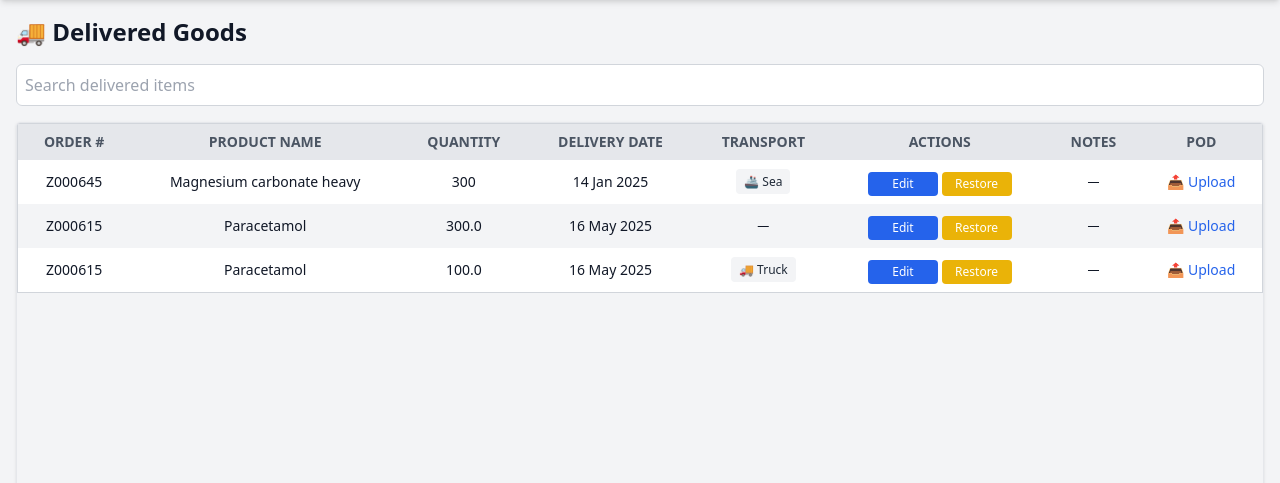
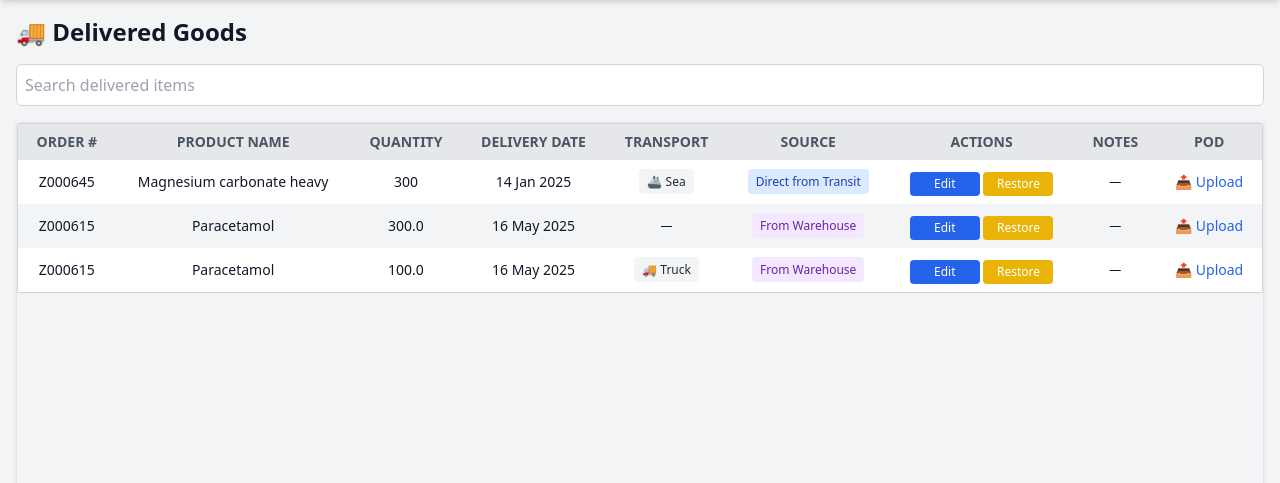
Before and after one commit to romahawk/supply_tracker, a Flask app: page /delivered in a window 1280 px wide. Shown: the part 64-547 px from the top of the page. Run offline with Flask 3, Linux system fonts and the light colour scheme; a user stored in the database is signed in; some libraries are stand-ins or nearby versions.

Commit message:
feat: add and stylize Delivery Source column in Delivered tab
- Introduced new 'Delivery Source' column in Delivered tab
- Styled source values (Direct from Transit / From Warehouse) as Tailwind badges
- Aligned badge UX with 'Status' column in Warehouse tab for consistency
- Improved clarity for delivery origin tracking

```diff
--- a/app/templates/delivered.html
+++ b/app/templates/delivered.html
@@ -40,6 +40,7 @@
                                 class="sort-indicator"></span></th>
                         <th class="px-4 py-2 cursor-pointer" data-sort="transport">Transport <span
                                 class="sort-indicator"></span></th>
+                        <th class="px-4 py-2">Source</th>
                         <th class="px-4 py-2">Actions</th>
                         <th class="px-4 py-2">Notes</th>
                         <th class="px-4 py-2">POD</th>
@@ -64,6 +65,17 @@
                             <span class="bg-gray-100 text-gray-800 px-2 py-1 rounded">🚚 Truck</span>
                             {% else %}—{% endif %}
                         </td>
+                        <td class="px-4 py-2 text-xs">
+                            {% if item.delivery_source == 'Direct from Transit' %}
+                            <span class="bg-blue-100 text-blue-800 px-2 py-1 rounded">Direct from Transit</span>
+                            {% elif item.delivery_source == 'From Warehouse' %}
+                            <span class="bg-purple-100 text-purple-800 px-2 py-1 rounded">From Warehouse</span>
+                            {% else %}
+                            <span class="bg-gray-100 text-gray-800 px-2 py-1 rounded">—</span>
+                            {% endif %}
+                        </td>
+
+
                         <td class="px-4 py-2 space-y-1">
                             <a href="{{ url_for('main.edit_delivered', item_id=item.id) }}"
                                 class="inline-block bg-blue-600 hover:bg-blue-700 text-white px-3 py-1 text-xs rounded min-w-[70px]">Edit</a>
```
Also changed, not shown: instance/supply_tracker.db.
